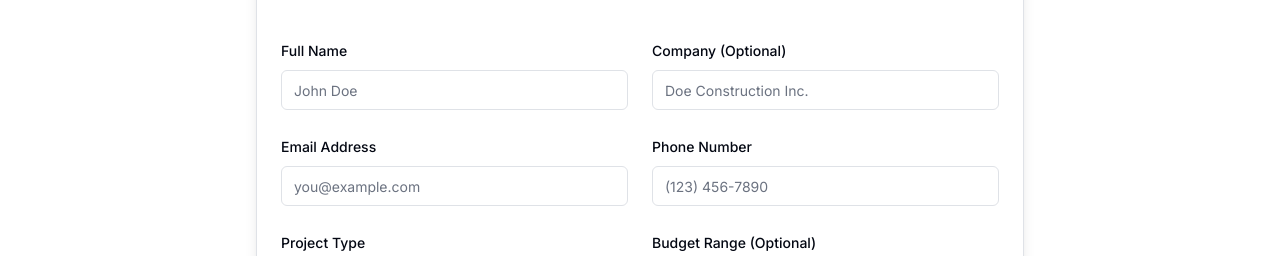
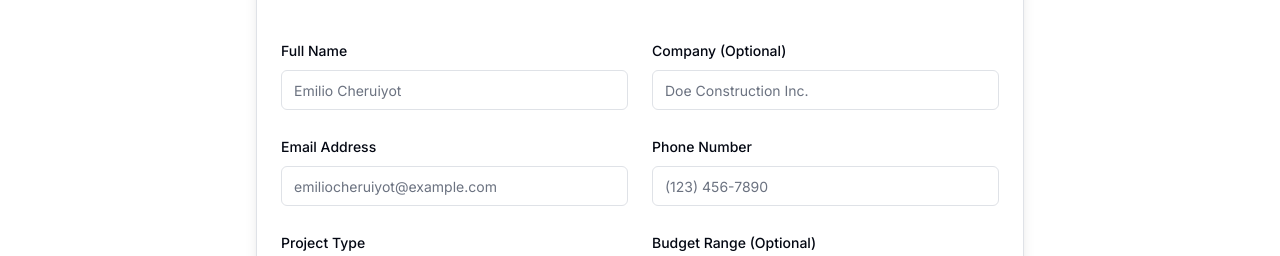
Before and after one commit to Bright629-design/Weriton-Enterprises-Hardware, a Next.js app: page /quote-request in a window 1280 px wide. Shown: the part 258-514 px from the top of the page. Built offline with nearby package versions, Linux system fonts and the light colour scheme; what @genkit-ai/google-genai, genkit would draw is missing.

Commit message:
Update page.tsx

```diff
--- a/src/app/quote-request/page.tsx
+++ b/src/app/quote-request/page.tsx
@@ -25,7 +25,7 @@ export default function Page() {
                                     htmlFor="name">Full Name</label>
                                 <input
                                     className="flex h-10 w-full rounded-md border border-input bg-background px-3 py-2 text-sm ring-offset-background file:border-0 file:bg-transparent file:text-sm file:font-medium placeholder:text-muted-foreground focus-visible:outline-none focus-visible:ring-2 focus-visible:ring-ring focus-visible:ring-offset-2 disabled:cursor-not-allowed disabled:opacity-50"
-                                    id="name" placeholder="John Doe" required />
+                                    id="name" placeholder="Emilio Cheruiyot" required />
                             </div>
                             <div className="space-y-2">
                                 <label
@@ -43,7 +43,7 @@ export default function Page() {
                                     htmlFor="email">Email Address</label>
                                 <input
                                     className="flex h-10 w-full rounded-md border border-input bg-background px-3 py-2 text-sm ring-offset-background file:border-0 file:bg-transparent file:text-sm file:font-medium placeholder:text-muted-foreground focus-visible:outline-none focus-visible:ring-2 focus-visible:ring-ring focus-visible:ring-offset-2 disabled:cursor-not-allowed disabled:opacity-50"
-                                    id="email" type="email" placeholder="you@example.com" required />
+                                    id="email" type="email" placeholder="emiliocheruiyot@example.com" required />
                             </div>
                             <div className="space-y-2">
                                 <label
```
